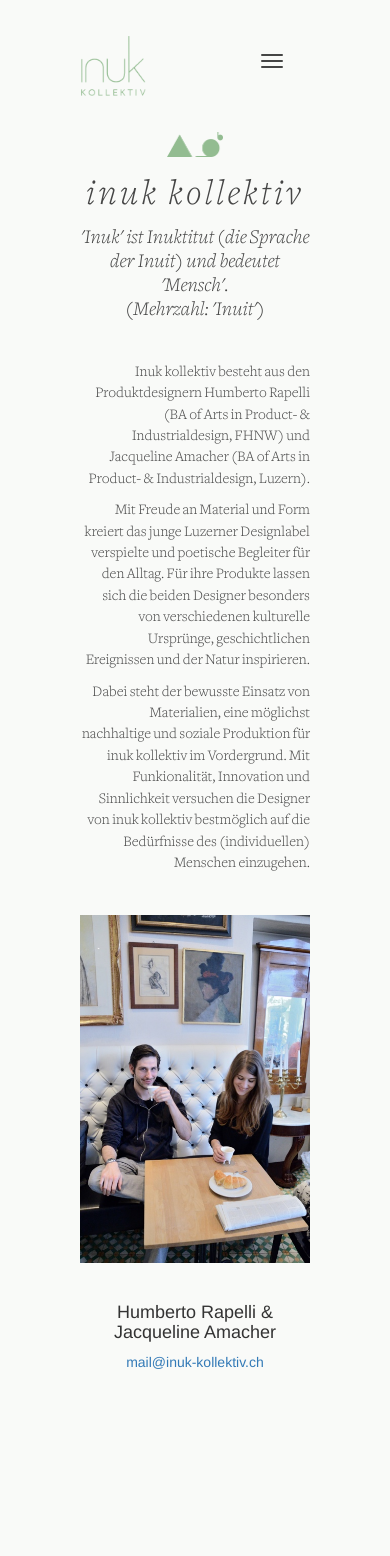
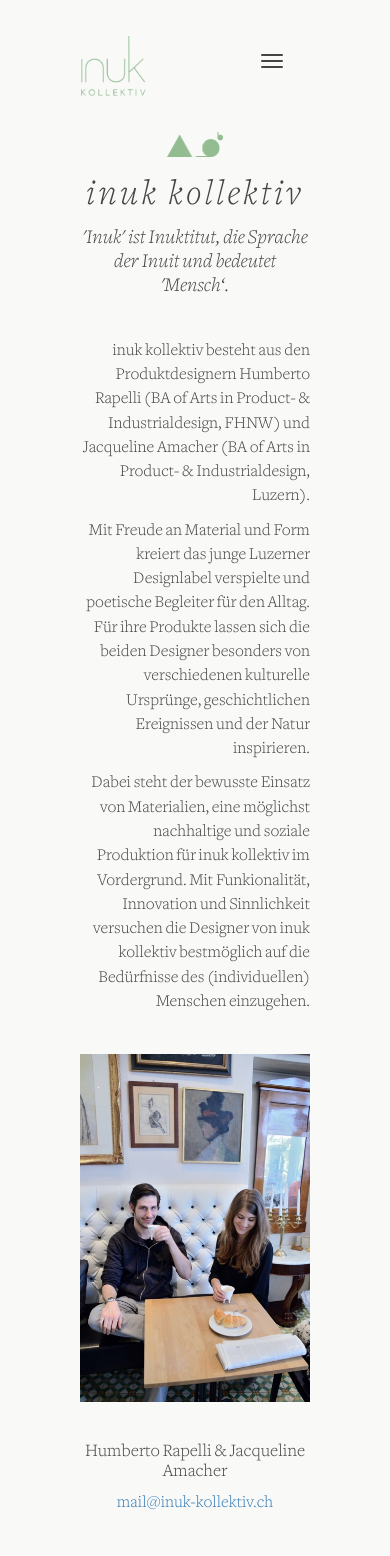
Before and after one commit to roosnic1/inuk, a PHP site: page /kollektiv.php in a window 390 px wide. Before the commit the page ends 1369 px from the top, so only its background shows below. Run offline with PHP 8.4, Linux system fonts and the light colour scheme; some libraries are stand-ins or nearby versions.

Commit message:
typos and new text

```diff
--- a/app/_/css/main.css
+++ b/app/_/css/main.css
@@ -347,7 +347,7 @@ body {
 
 .koKollektiv {
 	font-family: FreightTextLight;
-	font-size: 15px;
+	font-size: 17px;
 	color: #454545;
 }
 
--- a/app/kollektiv.php
+++ b/app/kollektiv.php
@@ -30,8 +30,7 @@
                 <div class="row">
                     <div class="col-xs-12 koDesc">
                         <h1 class="text-center">inuk kollektiv</h1>
-                        <p class="text-center">'Inuk' ist Inuktitut (die Sprache der Inuit) und bedeutet 'Mensch'. <br>
-                        (Mehrzahl: 'Inuit')</p>
+                        <p class="text-center">'Inuk' ist Inuktitut, die Sprache der Inuit und bedeutet 'Mensch‘.</p>
                     </div>
 
                 </div>
@@ -44,7 +43,7 @@
 
                 <div class="row">
                     <div class="col-sm-6 col-xs-12 koKollektiv">
-                        <p class="text-right">Inuk kollektiv besteht aus den Produktdesignern Humberto Rapelli (BA of Arts in Product- & Industrialdesign, FHNW) und Jacqueline Amacher (BA of Arts in Product- & Industrialdesign, Luzern). </p>
+                        <p class="text-right">inuk kollektiv besteht aus den Produktdesignern Humberto Rapelli (BA of Arts in Product- & Industrialdesign, FHNW) und Jacqueline Amacher (BA of Arts in Product- & Industrialdesign, Luzern). </p>
                         <p class="text-right">Mit Freude an Material und Form kreiert das junge Luzerner Designlabel verspielte und poetische Begleiter für den Alltag. Für ihre Produkte lassen sich die beiden Designer besonders von verschiedenen kulturelle Ursprünge, geschichtlichen Ereignissen und der Natur inspirieren.</p>
                         <p class="text-right">Dabei steht der bewusste Einsatz von Materialien, eine möglichst nachhaltige und soziale Produktion für inuk kollektiv im Vordergrund. Mit Funkionalität, Innovation und Sinnlichkeit versuchen die Designer von inuk kollektiv bestmöglich auf  die Bedürfnisse des (individuellen) Menschen einzugehen.</p>
                     </div>
@@ -64,7 +63,7 @@
                 </div>
 
                 <div class="row">
-                    <div class="col-xs-12 col-sm-10 col-sm-offset-1">
+                    <div class="col-xs-12 col-sm-10 col-sm-offset-1 koKollektiv">
                         <h4 class="text-center">Humberto Rapelli & Jacqueline Amacher</h4>
                         <p class="text-center"><a href="mailto:mail@inuk-kollektiv.ch">mail@inuk-kollektiv.ch</a></p>
                     </div>
--- a/app/sir.php
+++ b/app/sir.php
@@ -55,7 +55,7 @@
 
                 <div class="row">
                     <!--div class="col-sm-5 col-xs-12 koDesc2">-->
-                    <div class="col-sm-6 col-sm-offset-3 col-xs-12 koDesc2">
+                    <div class="col-xs-12 koDesc">
                         <p>Es war einmal vor langer Zeit, der Verehrer einer holden Maid.
                         Im Dichten und Singen völlig unbegabt,
                         hat er sich unter ihr Fenster gewagt.
@@ -70,7 +70,10 @@
                         Mit einem Beutel voller Geld,
                         erobert er die weite Welt.
                         </p>
+                    </div>
 
+
+                    <div class="col-xs-6 col-sm-offset-3 col-xs-12 koDesc2">
                         <table>
                           <tr>
                             <td><p>Material:</p></td>
```
Also changed, not shown: app/avalu.php (+5 -5 lines), app/_/img/zeugen/img8.jpg.
